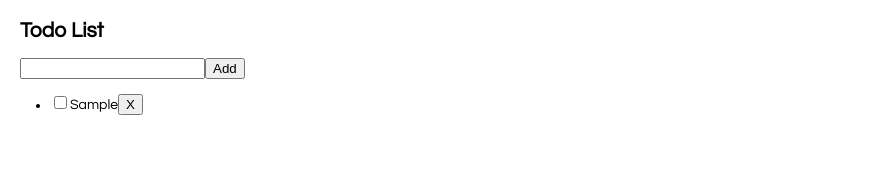
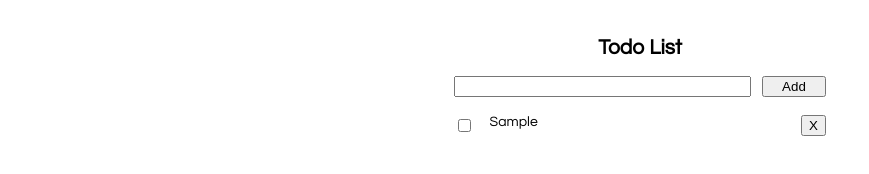
Before and after one commit to PKalepka/TodoListReactApp, a React app: page / in a window 1280 px wide. Both pictures are taken after typing "Sample" into the empty fields and a click on the button "Add". Shown: the whole page, without its empty margins (0-869 px from the left). Built offline with nearby package versions, Linux system fonts and the light colour scheme.

Commit message:
Added initial styling

```diff
--- a/src/components/app.js
+++ b/src/components/app.js
@@ -55,7 +55,7 @@ export default class App extends React.Component {
 
   render() {
     return (
-      <div>
+      <div className="flex-container">
         <Header />
         <Input
           onAdd={this.addNote} />
--- a/src/components/header.js
+++ b/src/components/header.js
@@ -4,7 +4,7 @@ import '../css/index.css';
 export default class Header extends React.Component {
     render() {
         return (
-            <div>
+            <div className="flex-header">
                 <h2>
                     Todo List
                 </h2>
--- a/src/components/input.js
+++ b/src/components/input.js
@@ -22,7 +22,7 @@ export default class Input extends React.Component {
 
     render() {
         return (
-            <div>
+            <div className="flex-input">
                 <input type="text" ref={this.inputTextRef} onChange={this.inputChanged}/>
                 <button onClick={this.addButtonClick}>Add</button>
             </div>
--- a/src/components/listItem.js
+++ b/src/components/listItem.js
@@ -13,11 +13,13 @@ export default class ListItem extends React.Component {
         const checkNote = this.props.onCheck;
         const deleteNote = this.props.onDelete;
         return (
-            <li key={note.id}>
+            <li key={note.id} className="flex-listitem">
                 <input type="checkbox"
                     checked={note.isChecked ? "checked" : ""}
                     onChange={() => checkNote(note.id)} />
-                {note.isChecked ? this.renderCrossedText(note.text) : note.text}
+                <div>
+                    {note.isChecked ? this.renderCrossedText(note.text) : note.text}
+                </div>
                 <button onClick={() => deleteNote(note.id)}>X</button>
             </li>
         );
--- a/src/components/todoList.js
+++ b/src/components/todoList.js
@@ -4,16 +4,17 @@ import '../css/index.css';
 
 export default class TodoList extends React.Component {
   render() {
-    const item = this.props.items.map(note => {
+    const item = this.props.items.map((note, index) => {
       return (
-        <ListItem note={note}
+        <ListItem key={note.id + index}
+          note={note}
           onCheck={this.props.onCheck}
           onDelete={this.props.onDelete} />
       )
     })
 
     return (
-      <div>
+      <div className="flex-todolist">
         <ul>
           {item}
         </ul>
--- a/src/css/index.css
+++ b/src/css/index.css
@@ -3,6 +3,49 @@ body {
     margin: 20px;
   }
 
-  ol, ul {
-    padding-left: 30px;
+  ul {
+    padding-left: 0px;
   }
+
+  .flex-container {
+    display: flex;
+    flex-flow: column;
+    justify-content: center;
+    align-items: stretch;
+
+    width: 30%;
+    margin: auto;
+  }
+
+  .flex-header {
+    align-self: center;
+  }
+
+  .flex-input {
+    display: flex;
+    flex-flow: row;
+  }
+
+  .flex-input input {
+    flex: 6 1;
+  }
+
+  .flex-input button {
+    flex: 1 1;
+    margin-left: 3%;
+  }
+
+  .flex-listitem {
+    display: flex;
+    flex-flow: row;
+
+    padding: 1% 0;
+  }
+
+  .flex-listitem input {
+    margin-right: 5%;
+  }
+
+  .flex-listitem div {
+    width: 100%;
+  }
```
